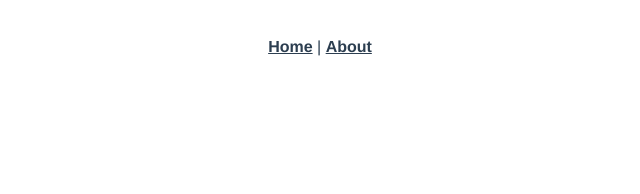
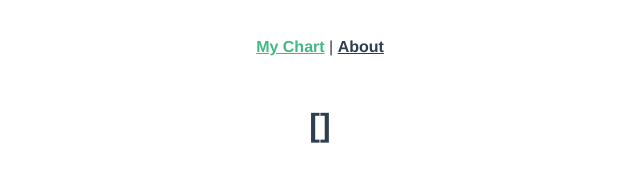
Before and after one commit to kellykaufman/Infinite-Loop-frontend, a Vue app: page /chart-index in a window 1280 px wide. Shown: the top 194 px of the page, without its empty margins (320-960 px from the left). Built offline with nearby package versions, Linux system fonts and the light colour scheme.

Commit message:
deletes home.vue and adds my chart index routes

```diff
--- a/src/App.vue
+++ b/src/App.vue
@@ -1,7 +1,7 @@
 <template>
   <div id="app">
     <div id="nav">
-      <router-link to="/">Home</router-link> |
+      <router-link to="/chart-index">My Chart</router-link> |
       <router-link to="/about">About</router-link>
     </div>
     <router-view />
--- a/src/router/index.js
+++ b/src/router/index.js
@@ -1,14 +1,17 @@
 import Vue from "vue";
 import VueRouter from "vue-router";
-import Home from "../views/Home.vue";
+import MyChartIndex from "../views/MyChartIndex.vue";
 
 Vue.use(VueRouter);
 
 const routes = [
   {
-    path: "/",
-    name: "Home",
-    component: Home,
+    //You declare this:
+    path: "/chart-index",
+    // Comes from class div:
+    name: "chart-index",
+    // This is the name of the file:
+    component: MyChartIndex,
   },
   {
     path: "/about",
--- a/src/views/Home.vue
+++ b/src/views/MyChartIndex.vue
@@ -1,6 +1,6 @@
 <template>
-  <div class="home">
-    <h1>{{ message }}</h1>
+  <div class="chart-index">
+    <h1>{{ anxieties }}</h1>
   </div>
 </template>
 
@@ -10,7 +10,7 @@
 export default {
   data: function () {
     return {
-      message: "Welcome to Vue.js!",
+      anxieties: [],
     };
   },
   created: function () {},
```
Also changed, not shown: src/views/AnxietiesIndex.vue (deleted).
